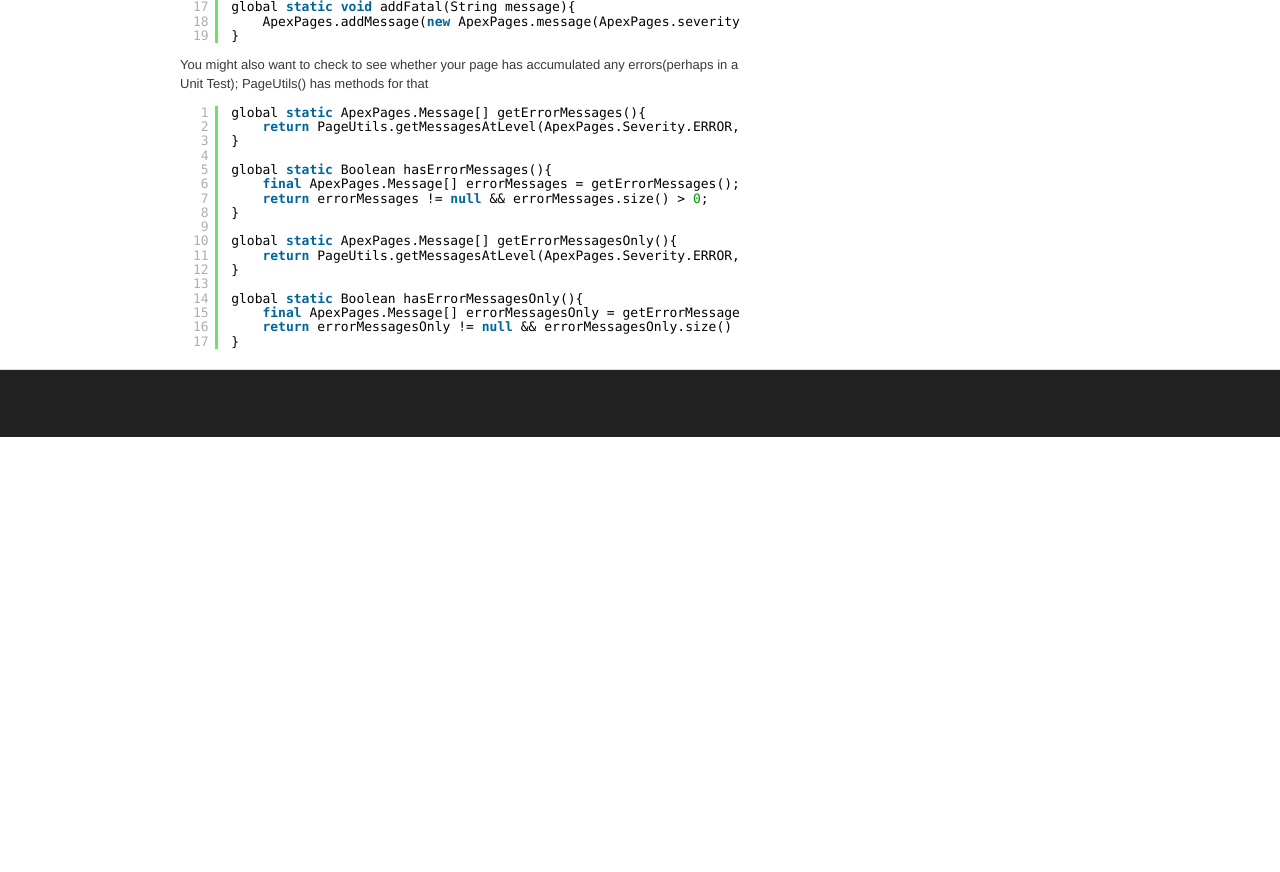
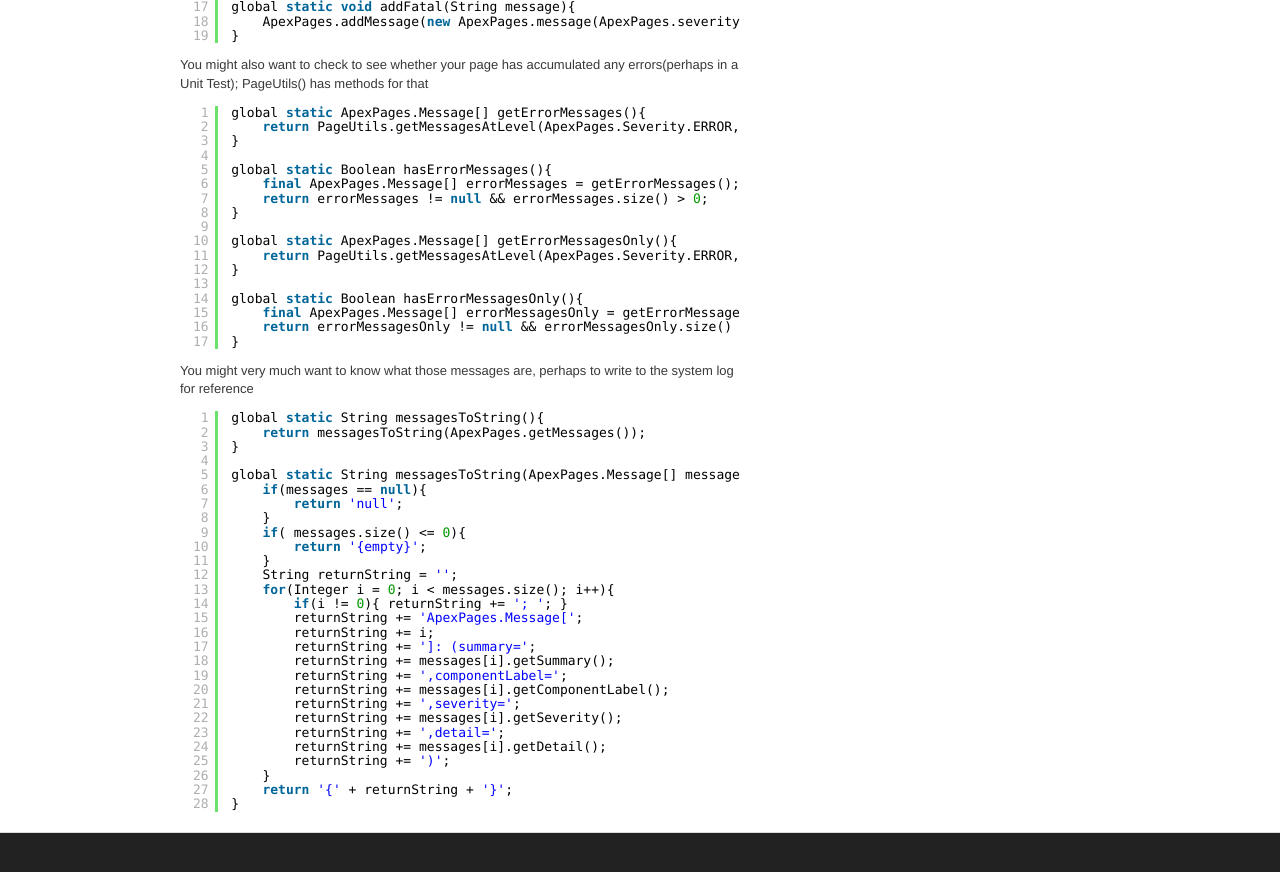
Before and after one commit to apex-commons/apex-commons.github.com, a Jekyll site: the page built from _posts/2011-05-11-pageutils.markdown, in a window 1280 px wide and 900 px high, scrolled down 738 px. Shown: the top 872 px of the window. Built offline with Jekyll 4.4.1, drawn with Linux system fonts in a browser that asks for light colours; before the commit the page ends 1175 px from its top, so only the background shows below that.

Commit message:
Edited _posts/2011-05-11-pageutils.markdown via GitHub

```diff
--- a/_posts/2011-05-11-pageutils.markdown
+++ b/_posts/2011-05-11-pageutils.markdown
@@ -67,3 +67,35 @@
         return errorMessagesOnly != null && errorMessagesOnly.size() > 0;
     }
 </pre>
+
+You might very much want to know what those messages are, perhaps to write to the system log for reference
+<pre class="brush: java">
+    global static String messagesToString(){
+        return messagesToString(ApexPages.getMessages());
+    }
+
+    global static String messagesToString(ApexPages.Message[] messages){
+        if(messages == null){
+            return 'null';
+        }
+        if( messages.size() <= 0){
+            return '{empty}';
+        }
+        String returnString = '';
+        for(Integer i = 0; i < messages.size(); i++){
+            if(i != 0){ returnString += '; '; }
+            returnString += 'ApexPages.Message[';
+            returnString += i;
+            returnString += ']: (summary=';
+            returnString += messages[i].getSummary();
+            returnString += ',componentLabel=';
+            returnString += messages[i].getComponentLabel();
+            returnString += ',severity=';
+            returnString += messages[i].getSeverity();
+            returnString += ',detail=';
+            returnString += messages[i].getDetail();
+            returnString += ')';
+        }
+        return '{' + returnString + '}';
+    }
+</pre>
```
